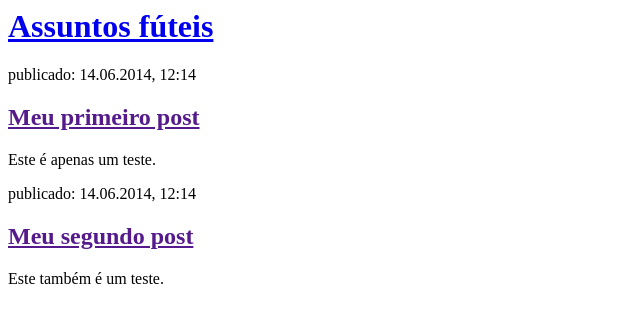
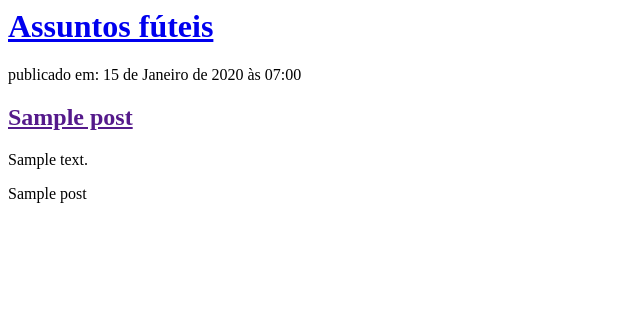
Before and after one commit to dcoelhosantos/blog-django, a Django app: page / in a window 1280 px wide. Shown: the top 323 px of the page, without its empty margins (0-640 px from the left). Run offline with Django 5.2, Linux system fonts and the light colour scheme; tables that the repository leaves empty hold one stand-in row (values such as "Sample post").

Commit message:
Modified templates to display posts from database.

```diff
--- a/blog/templates/blog/post_list.html
+++ b/blog/templates/blog/post_list.html
@@ -6,16 +6,13 @@
         <div>
             <h1><a href="/">Assuntos fúteis</a></h1>
         </div>
-
-        <div>
-            <p>publicado: 14.06.2014, 12:14</p>
-            <h2><a href="">Meu primeiro post</a></h2>
-            <p>Este é apenas um teste.</p>
-        </div>
-
-        <div>
-            <p>publicado: 14.06.2014, 12:14</p>
-            <h2><a href="">Meu segundo post</a></h2>
-            <p>Este também é um teste.</p>
+        {% for post in posts %}
+            <div>
+                <p>publicado em: {{ post.published_date }}</p>
+                <h2><a href="">{{ post.title }}</a></h2>
+                <p>{{ post.text|linebreaksbr }}</p>
+            </div>
+            {{ post }}
+        {% endfor%}
     </body>
 </html>
--- a/blog/views.py
+++ b/blog/views.py
@@ -1,4 +1,7 @@
 from django.shortcuts import render
+from django.utils import timezone
+from .models import Post
 
 def post_list(request):
-    return render(request, 'blog/post_list.html', {})
+    posts = Post.objects.filter(published_date__lte = timezone.now()).order_by('published_date')
+    return render(request, 'blog/post_list.html', {'posts': posts})
```
